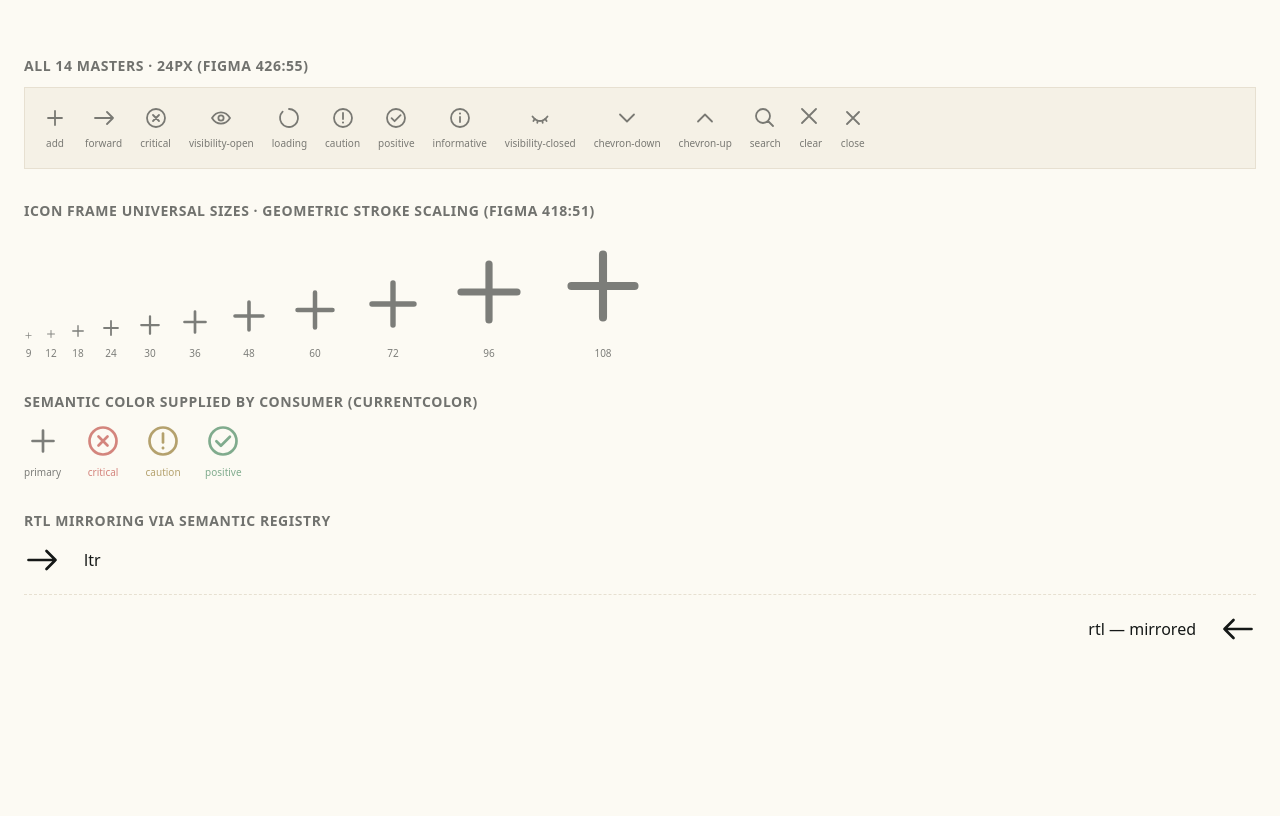
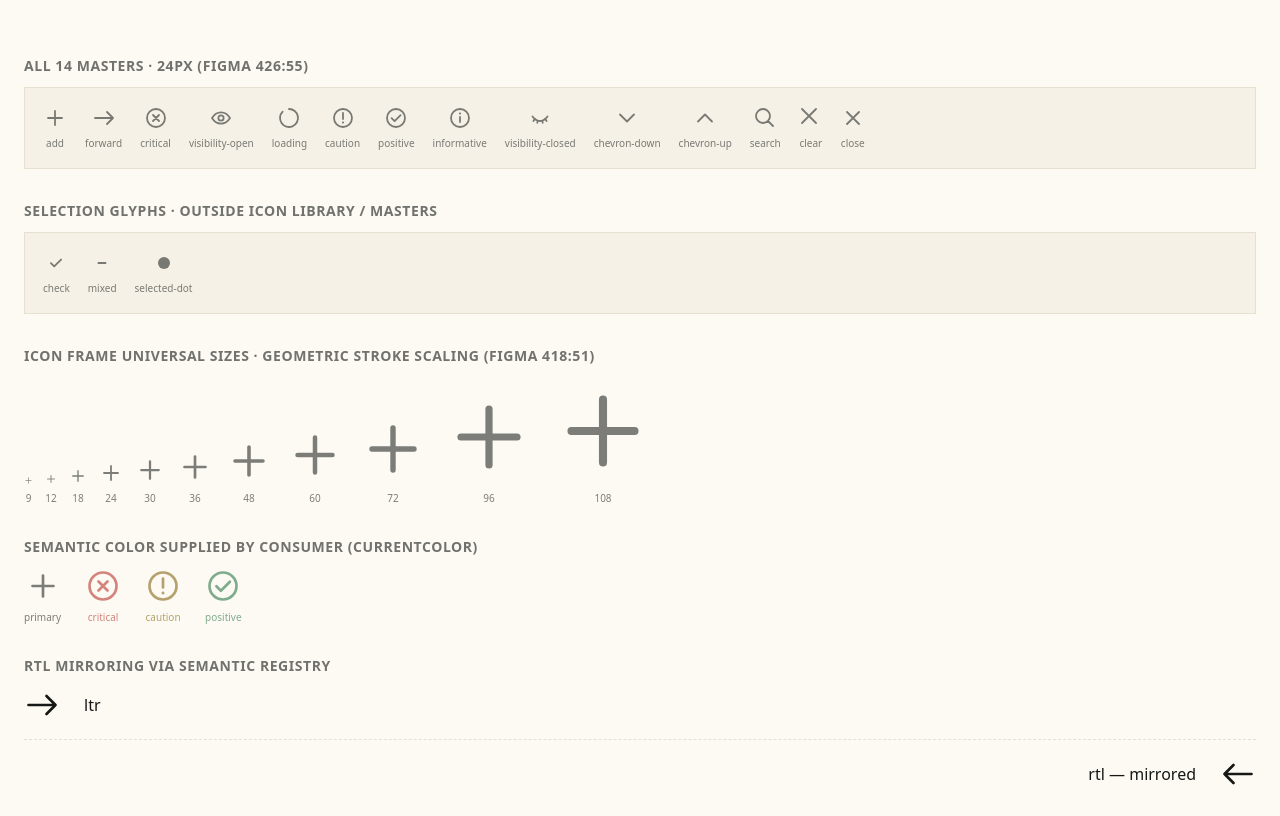
Before and after one commit to Akshay007ad/OneLi8-Design-System, a website: page proof/icons.html in a window 1280 px wide. Drawn offline with Linux system fonts and the light colour scheme; a web font is replaced by a local one.

Commit message:
Add the three selection glyphs and generalise ink normalisation
The first icon extraction read only "Icon Library / Masters" (426:55), which
holds 14 neutral 24px sources. Three more selection glyphs sit outside that
frame on the same page and were missed:

  check         391:4   M6.9 12.15L10.2 15.45L17.1 8.55  @1.8
  mixed         391:9   9 x 1.8px bar, r0.9, at 7.5/11.1
  selected-dot  391:14  circle r6 at 12,12

Mixed is not an exported asset — Figma builds it from a rect node — so it is
authored here from that node's exact geometry.

These bake different inks than the neutral sources: #1A2A59 for Check and
#E2E9FF for Selected Dot, against #151817 elsewhere. Both are documented as
inheriting from the consuming selection indicator, so the normaliser no
longer hardcodes one ink: it detects the master's single ink, converts it to
currentColor, records it as sourceInk for traceability, and fails loudly if a
master carries more than one distinct colour.

Registry goes 14 -> 17. Verified in-browser: all 17 render, viewBoxes are
canonical, no residual hex survives, and colouring a container repaints the
glyph through currentColor.

Also confirmed while checking this that the 18px Small master is an exact
0.75x geometric scale of the 24px master (Add: M12 5V19M5 12H19 @1.8 ->
M9 3.75V14.25M3.75 9H14.25 @1.35). Figma's description on 379:2 claims an
"independently drawn 18px optical master; 1.5px rounded stroke", which the
built asset contradicts. No code change — the existing geometric model was
already right — but it is now recorded in README.

Checkbox (365:2417, 12 components) and Radio (366:2371, 8) are stateful icon
component sets rather than glyphs; they are tracked as pending against future
Checkbox and Radio control atoms.

Co-Authored-By: Claude Opus 5 <noreply@anthropic.com>

```diff
--- a/llms.txt
+++ b/llms.txt
@@ -46,7 +46,7 @@ Figma file: 0wRnp6ulIEA8PCV6wqGmAJ ("Oneli8 Design System — 1.0.0-beta.1")
 ## Status
 
 - [x] Foundations — 337 tokens. Verified in-browser, 0 unresolved, 0 mismatches.
-- [x] `ol8-icon` — 14 masters, 11 universal sizes. Verified in-browser.
+- [x] `ol8-icon` — 17 masters (14 neutral + 3 selection), 11 universal sizes.
 - [x] `ol8-btn` — 4 families x 4 sizes, all 6 states. Verified in-browser.
 - [x] `ol8-icon-btn` — 4 families x 2 shapes x 4 sizes, all 6 states.
 - [x] Gem material — Primary + Secondary, Button and Icon Button.
--- a/packages/core/src/icon/icons.generated.d.ts
+++ b/packages/core/src/icon/icons.generated.d.ts
@@ -9,6 +9,8 @@ export interface Ol8IconEntry {
   readonly figmaNode: string;
   /** Semantic registry controls RTL mirroring (per Iconography documentation). */
   readonly mirrorInRTL: boolean;
+  /** The ink Figma baked into the master, discarded in favour of currentColor. */
+  readonly sourceInk: string | null;
   /** Drawing instructions in the canonical 24-unit source space. */
   readonly body: string;
 }
@@ -17,6 +19,7 @@ export declare const OL8_ICON_VIEWBOX: '0 0 24 24';
 export declare const OL8_ICONS: {
   readonly "add": Ol8IconEntry;
   readonly "caution": Ol8IconEntry;
+  readonly "check": Ol8IconEntry;
   readonly "chevron-down": Ol8IconEntry;
   readonly "chevron-up": Ol8IconEntry;
   readonly "clear": Ol8IconEntry;
@@ -25,8 +28,10 @@ export declare const OL8_ICONS: {
   readonly "forward": Ol8IconEntry;
   readonly "informative": Ol8IconEntry;
   readonly "loading": Ol8IconEntry;
+  readonly "mixed": Ol8IconEntry;
   readonly "positive": Ol8IconEntry;
   readonly "search": Ol8IconEntry;
+  readonly "selected-dot": Ol8IconEntry;
   readonly "visibility-closed": Ol8IconEntry;
   readonly "visibility-open": Ol8IconEntry;
 };
--- a/packages/core/src/icon/icons.generated.js
+++ b/packages/core/src/icon/icons.generated.js
@@ -10,84 +10,119 @@ export const OL8_ICONS = {
     "category": "action",
     "figmaNode": "418:14",
     "mirrorInRTL": false,
+    "sourceInk": "#151817",
     "body": "<path id=\"glyph-path\" d=\"M12 5V19M5 12H19\" stroke=\"currentColor\" stroke-width=\"1.8\" stroke-linecap=\"round\" stroke-linejoin=\"round\"/>"
   },
   "caution": {
     "category": "status",
     "figmaNode": "440:4",
     "mirrorInRTL": false,
+    "sourceInk": "#151817",
     "body": "<path id=\"Status Ring\" d=\"M12 21C16.9706 21 21 16.9706 21 12C21 7.02944 16.9706 3 12 3C7.02944 3 3 7.02944 3 12C3 16.9706 7.02944 21 12 21Z\" stroke=\"currentColor\" stroke-width=\"1.8\" stroke-linecap=\"round\" stroke-linejoin=\"round\"/><path id=\"Caution Stem\" d=\"M12 7V13\" stroke=\"currentColor\" stroke-width=\"1.8\" stroke-linecap=\"round\" stroke-linejoin=\"round\"/><path id=\"Caution Dot\" d=\"M12 17.6C12.5523 17.6 13 17.1523 13 16.6C13 16.0477 12.5523 15.6 12 15.6C11.4477 15.6 11 16.0477 11 16.6C11 17.1523 11.4477 17.6 12 17.6Z\" fill=\"currentColor\"/>"
+  },
+  "check": {
+    "category": "selection",
+    "figmaNode": "391:4",
+    "mirrorInRTL": false,
+    "sourceInk": "#1a2a59",
+    "body": "<path id=\"Check Mark\" d=\"M6.9 12.15L10.2 15.45L17.1 8.55\" stroke=\"currentColor\" stroke-width=\"1.8\" stroke-linecap=\"round\" stroke-linejoin=\"round\"/>"
   },
   "chevron-down": {
     "category": "navigation",
     "figmaNode": "521:106",
     "mirrorInRTL": false,
+    "sourceInk": "#151817",
     "body": "<path id=\"glyph-path\" d=\"M5 8.5L12 15.5L19 8.5\" stroke=\"currentColor\" stroke-width=\"1.8\" stroke-linecap=\"round\" stroke-linejoin=\"round\"/>"
   },
   "chevron-up": {
     "category": "navigation",
     "figmaNode": "521:108",
     "mirrorInRTL": false,
+    "sourceInk": "#151817",
     "body": "<path id=\"glyph-path\" d=\"M5 15.5L12 8.5L19 15.5\" stroke=\"currentColor\" stroke-width=\"1.8\" stroke-linecap=\"round\" stroke-linejoin=\"round\"/>"
   },
   "clear": {
     "category": "action",
     "figmaNode": "557:4",
     "mirrorInRTL": false,
+    "sourceInk": "#151817",
     "body": "<path id=\"glyph-path\" d=\"M3 3L17 17M17 3L3 17\" stroke=\"currentColor\" stroke-width=\"1.8\" stroke-linecap=\"round\" stroke-linejoin=\"round\"/>"
   },
   "close": {
     "category": "action",
     "figmaNode": "894:123",
     "mirrorInRTL": false,
+    "sourceInk": "#151817",
     "body": "<path id=\"glyph-path\" d=\"M6 6L18 18M18 6L6 18\" stroke=\"currentColor\" stroke-width=\"1.8\" stroke-linecap=\"round\" stroke-linejoin=\"round\"/>"
   },
   "critical": {
     "category": "status",
     "figmaNode": "418:18",
     "mirrorInRTL": false,
+    "sourceInk": "#151817",
     "body": "<path id=\"Status Ring\" d=\"M12 21C16.9706 21 21 16.9706 21 12C21 7.02944 16.9706 3 12 3C7.02944 3 3 7.02944 3 12C3 16.9706 7.02944 21 12 21Z\" stroke=\"currentColor\" stroke-width=\"1.8\" stroke-linecap=\"round\" stroke-linejoin=\"round\"/><path id=\"Critical Mark\" d=\"M9 9L15 15M15 9L9 15\" stroke=\"currentColor\" stroke-width=\"1.8\" stroke-linecap=\"round\" stroke-linejoin=\"round\"/>"
   },
   "forward": {
     "category": "navigation",
     "figmaNode": "418:16",
     "mirrorInRTL": true,
+    "sourceInk": "#151817",
     "body": "<path id=\"artwork\" d=\"M3 12H21M15 18L21 12L15 6\" stroke=\"currentColor\" stroke-width=\"1.8\" stroke-linecap=\"round\" stroke-linejoin=\"round\"/>"
   },
   "informative": {
     "category": "status",
     "figmaNode": "440:11",
     "mirrorInRTL": false,
+    "sourceInk": "#151817",
     "body": "<path id=\"Status Ring\" d=\"M12 21C16.9706 21 21 16.9706 21 12C21 7.02944 16.9706 3 12 3C7.02944 3 3 7.02944 3 12C3 16.9706 7.02944 21 12 21Z\" stroke=\"currentColor\" stroke-width=\"1.8\" stroke-linecap=\"round\" stroke-linejoin=\"round\"/><path id=\"Information Stem\" d=\"M12 11V16\" stroke=\"currentColor\" stroke-width=\"1.8\" stroke-linecap=\"round\" stroke-linejoin=\"round\"/><path id=\"Information Dot\" d=\"M12 8.6C12.5523 8.6 13 8.15228 13 7.6C13 7.04771 12.5523 6.6 12 6.6C11.4477 6.6 11 7.04771 11 7.6C11 8.15228 11.4477 8.6 12 8.6Z\" fill=\"currentColor\"/>"
   },
   "loading": {
     "category": "status",
     "figmaNode": "440:2",
     "mirrorInRTL": false,
+    "sourceInk": "#151817",
     "body": "<path id=\"glyph-path\" d=\"M12 3C14.0823 2.99817 16.1008 3.71843 17.7116 5.03806C19.3223 6.35769 20.4257 8.19503 20.8336 10.237C21.2415 12.2789 20.9287 14.3992 19.9485 16.2363C18.9684 18.0735 17.3815 19.514 15.4583 20.3123C13.5351 21.1106 11.3946 21.2174 9.40156 20.6143C7.40849 20.0113 5.68619 18.7358 4.52813 17.0053C3.37008 15.2747 2.84794 13.1961 3.05068 11.1237C3.25343 9.05131 4.16851 7.11332 5.64 5.64\" stroke=\"currentColor\" stroke-width=\"1.8\" stroke-linecap=\"round\" stroke-linejoin=\"round\"/>"
+  },
+  "mixed": {
+    "category": "selection",
+    "figmaNode": "391:9",
+    "mirrorInRTL": false,
+    "sourceInk": "#151817",
+    "body": "<rect id=\"Mixed Mark\" x=\"7.5\" y=\"11.1\" width=\"9\" height=\"1.8\" rx=\"0.9\" fill=\"currentColor\"/>"
   },
   "positive": {
     "category": "status",
     "figmaNode": "440:8",
     "mirrorInRTL": false,
+    "sourceInk": "#151817",
     "body": "<path id=\"Status Ring\" d=\"M12 21C16.9706 21 21 16.9706 21 12C21 7.02944 16.9706 3 12 3C7.02944 3 3 7.02944 3 12C3 16.9706 7.02944 21 12 21Z\" stroke=\"currentColor\" stroke-width=\"1.8\" stroke-linecap=\"round\" stroke-linejoin=\"round\"/><path id=\"Positive Mark\" d=\"M7.60002 12.2L10.6 15.2L16.6 9.2\" stroke=\"currentColor\" stroke-width=\"1.8\" stroke-linecap=\"round\" stroke-linejoin=\"round\"/>"
   },
   "search": {
     "category": "action",
     "figmaNode": "557:2",
     "mirrorInRTL": false,
+    "sourceInk": "#151817",
     "body": "<path id=\"glyph-path\" d=\"M15 15L20 20M10 3C6.134 3 3 6.134 3 10C3 13.866 6.134 17 10 17C13.866 17 17 13.866 17 10C17 6.134 13.866 3 10 3Z\" stroke=\"currentColor\" stroke-width=\"1.8\" stroke-linecap=\"round\" stroke-linejoin=\"round\"/>"
+  },
+  "selected-dot": {
+    "category": "selection",
+    "figmaNode": "391:14",
+    "mirrorInRTL": false,
+    "sourceInk": "#e2e9ff",
+    "body": "<circle id=\"Selected Dot\" cx=\"12\" cy=\"12\" r=\"6\" fill=\"currentColor\"/>"
   },
   "visibility-closed": {
     "category": "action",
     "figmaNode": "440:15",
     "mirrorInRTL": false,
+    "sourceInk": "#151817",
     "body": "<path id=\"Closed Lid\" d=\"M4.5 10.5C6.75 13.5 9.25 15 12 15C14.75 15 17.25 13.5 19.5 10.5\" stroke=\"currentColor\" stroke-width=\"1.8\" stroke-linecap=\"round\" stroke-linejoin=\"round\"/><path id=\"Lashes\" d=\"M6.75 13.05L5.4 15M9.75 14.55L9.3 16.8M14.25 14.55L14.7 16.8M17.25 13.05L18.6 15\" stroke=\"currentColor\" stroke-width=\"1.8\" stroke-linecap=\"round\" stroke-linejoin=\"round\"/>"
   },
   "visibility-open": {
     "category": "action",
     "figmaNode": "418:21",
     "mirrorInRTL": false,
+    "sourceInk": "#151817",
     "body": "<path id=\"Eye Contour\" d=\"M3 12C5.25 8.25 8.25 6.375 12 6.375C15.75 6.375 18.75 8.25 21 12C18.75 15.75 15.75 17.625 12 17.625C8.25 17.625 5.25 15.75 3 12Z\" stroke=\"currentColor\" stroke-width=\"1.8\" stroke-linecap=\"round\" stroke-linejoin=\"round\"/><path id=\"Pupil\" d=\"M12 14.625C13.4497 14.625 14.625 13.4497 14.625 12C14.625 10.5503 13.4497 9.375 12 9.375C10.5503 9.375 9.375 10.5503 9.375 12C9.375 13.4497 10.5503 14.625 12 14.625Z\" stroke=\"currentColor\" stroke-width=\"1.8\" stroke-linecap=\"round\" stroke-linejoin=\"round\"/>"
   }
 };
--- a/proof/icons.html
+++ b/proof/icons.html
@@ -44,6 +44,13 @@ const order = ['add','forward','critical','visibility-open','loading','caution',
 document.getElementById('masters').innerHTML =
   order.map(n => `<div class="cell">${renderIcon(n, { size: 24 })}<span>${n}</span></div>`).join('');
 
+// Selection glyphs live outside the Icon Library masters frame.
+const sel = Object.keys(OL8_ICONS).filter(n => OL8_ICONS[n].category === 'selection');
+document.getElementById('masters').insertAdjacentHTML('afterend',
+  `<h2>Selection glyphs · outside Icon Library / Masters</h2>
+   <div class="masters">${sel.map(n =>
+     `<div class="cell">${renderIcon(n, { size: 24 })}<span>${n}</span></div>`).join('')}</div>`);
+
 document.getElementById('sizes').innerHTML =
   OL8_ICON_SIZES.map(s => `<div class="cell">${renderIcon('add', { size: s })}<span>${s}</span></div>`).join('');
 
```
Also changed, not shown: ai-context.json (+28 -1 lines), packages/sync/src/build-icons.mjs (+32 -8 lines), README.md, assets/icons-raw/check.svg (added), assets/icons-raw/mixed.svg (added), assets/icons-raw/selected-dot.svg (added).
